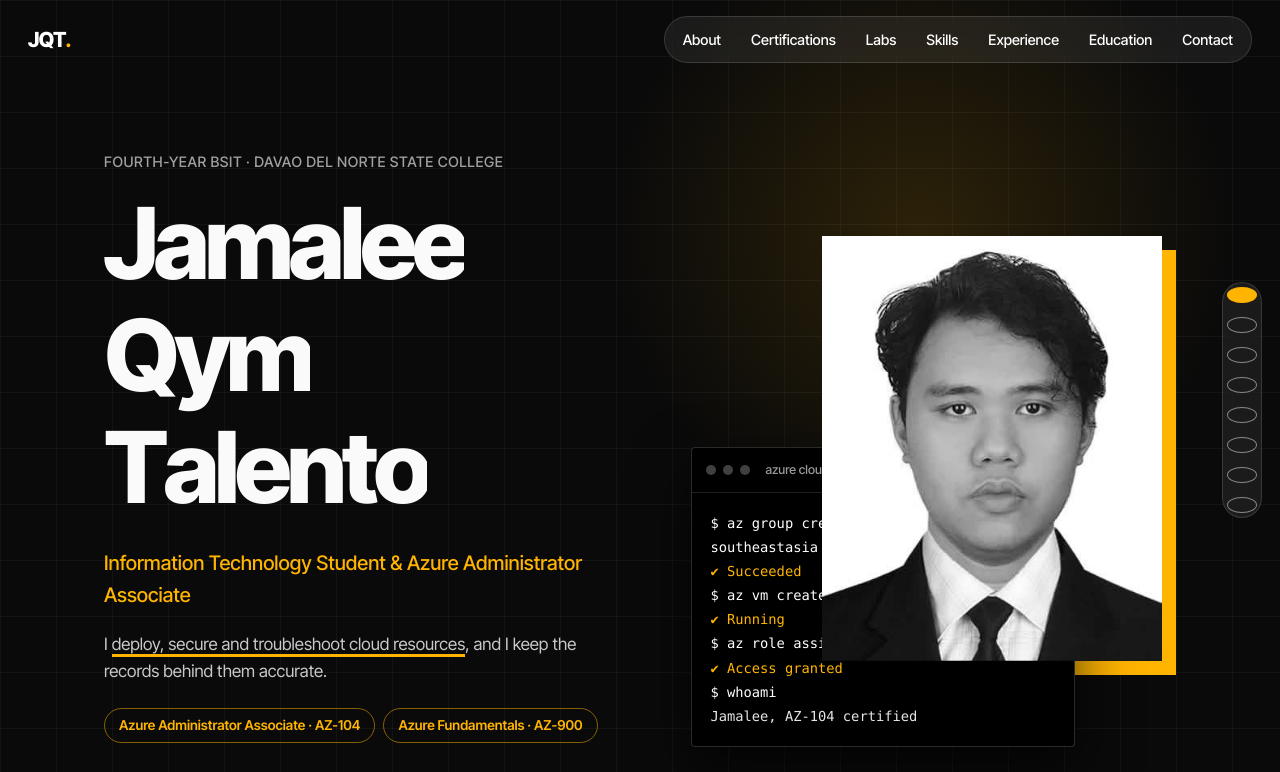
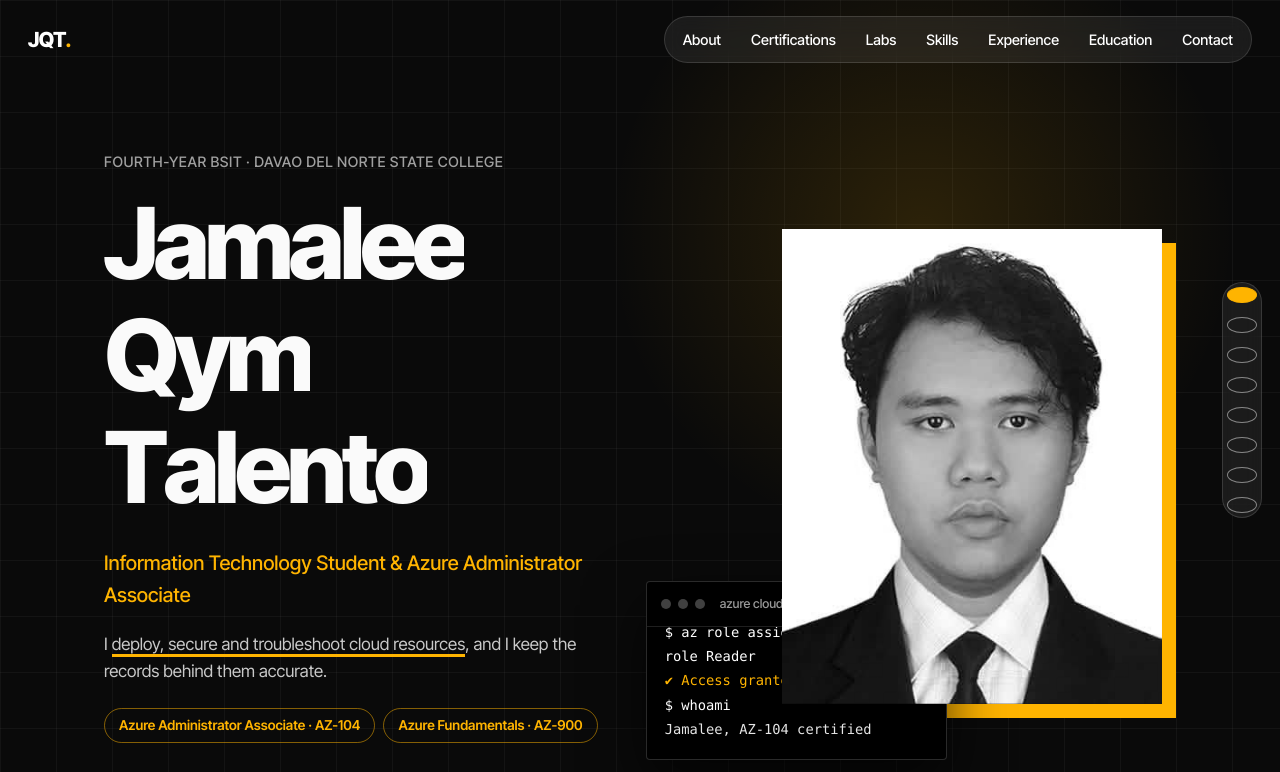
Before and after one commit to talentojamaleeqym-eng/cv-repo, a plain HTML site: page index.html in a window 1280 px wide. Shown: the top 772 px of the page. Drawn offline with Linux system fonts and the light colour scheme.

Commit message:
Make hero portrait prominent: larger photo, smaller terminal that no longer covers it

```diff
--- a/css/styles.css
+++ b/css/styles.css
@@ -67,7 +67,7 @@ body.ready .hero .in-up{opacity:1;transform:none}
 .term .bar{display:flex;gap:7px;align-items:center;padding:12px 14px;border-bottom:1px solid #ffffff1f}
 .term .bar i{width:10px;height:10px;border-radius:50%;background:#ffffff40}
 .term .bar b{margin-left:8px;font-weight:500;font-size:.78rem;color:#999}
-.term pre{font:.86rem/1.75 ui-monospace,Menlo,Consolas,monospace;padding:18px;min-height:190px;white-space:pre-wrap;color:#e6e6e6}
+.term pre{font:.86rem/1.75 ui-monospace,Menlo,Consolas,monospace;padding:18px;height:132px;overflow:hidden;white-space:pre-wrap;color:#e6e6e6}
 .term .ok{color:var(--amber)}.term .cmd{color:#fff}
 .stats{padding-top:56px;border-top:1px solid #ffffff1a}
 .stat-grid{display:grid;grid-template-columns:repeat(3,1fr);gap:24px;padding-bottom:40px}
@@ -151,11 +151,11 @@ footer{background:#000;color:#8a8a8a;text-align:center;padding:30px;font-size:.9
 .badges li:hover{background:var(--amber);color:#000}
 .hl{background:linear-gradient(var(--amber),var(--amber)) 0 100%/0 3px no-repeat;color:inherit;padding-bottom:3px;transition:background-size 700ms var(--out) 1.3s}
 body.ready .hl{background-size:100% 3px}
-.hero-visual{position:relative;padding-bottom:72px}
-.hero .photo{max-width:340px;margin-left:auto}
+.hero-visual{position:relative;padding-bottom:36px}
+.hero .photo{max-width:380px;margin-left:auto}
 .photo img{clip-path:inset(0 0 100% 0);transition:clip-path 700ms var(--out) 250ms,filter var(--t-med)}
 body.ready .photo img{clip-path:inset(0)}
-.hero .term{position:absolute;left:-6%;bottom:0;width:84%;box-shadow:0 24px 60px #000a}
+.hero .term{position:absolute;left:-16%;bottom:-6px;width:66%;box-shadow:0 24px 60px #000a}
 .about-grid{display:grid;grid-template-columns:1.1fr .9fr;gap:64px;align-items:start}
 .hw{display:inline-block;overflow:hidden;vertical-align:top;padding-bottom:.1em;margin-right:.2em}
 .hw>span{display:inline-block;transform:translateY(105%);transition:transform var(--t-med) var(--out);transition-delay:calc(var(--i)*60ms)}
@@ -169,7 +169,7 @@ h2.in .hw>span{transform:none}
 @media(max-width:860px){
  .hero-grid,.about-grid,.skill-cols{grid-template-columns:1fr;gap:40px}
  .stat-grid{grid-template-columns:1fr 1fr}
- .hero .photo{max-width:260px;margin:0}.hero-visual{padding-bottom:0}.hero .term{position:relative;left:auto;width:100%;margin-top:-36px}.tiles{grid-template-columns:1fr}
+ .hero .photo{max-width:260px;margin:0}.hero-visual{padding-bottom:0}.hero .term{position:relative;left:auto;width:100%;margin-top:16px}.tiles{grid-template-columns:1fr}
  .burger{display:block}
  nav{position:fixed;top:64px;left:16px;right:16px;flex-direction:column;background:#0a0a0a;border:1px solid #333;border-radius:var(--r);padding:12px;opacity:0;visibility:hidden;transform:translateY(-10px);transition:opacity var(--t-fast),transform var(--t-fast),visibility var(--t-fast)}
  nav.open{opacity:1;visibility:visible;transform:none}
--- a/js/main.js
+++ b/js/main.js
@@ -92,13 +92,13 @@
     ['cmd','$ az vm create -g rg-cv -n vm-lab01'],['ok','✔ Running'],
     ['cmd','$ az role assignment create --role Reader'],['ok','✔ Access granted'],
     ['cmd','$ whoami'],['','Jamalee, AZ-104 certified']];
-  if(reduce){term.innerHTML=lines.map(function(l){return '<span class="'+l[0]+'">'+l[1]+'</span>'}).join('\n');return}
+  if(reduce){term.innerHTML=lines.map(function(l){return '<span class="'+l[0]+'">'+l[1]+'</span>'}).join('\n');term.scrollTop=term.scrollHeight;return}
   var li=0,ci=0,html='';
   function type(){
     if(li>=lines.length)return;
     var l=lines[li],c=l[0]==='cmd';
-    if(c){ci++;term.innerHTML=html+'<span class="cmd">'+l[1].slice(0,ci)+'</span>▌';if(ci<l[1].length)return setTimeout(type,24)}
-    html+='<span class="'+l[0]+'">'+l[1]+'</span>\n';term.innerHTML=html;li++;ci=0;setTimeout(type,c?300:450);
+    if(c){ci++;term.innerHTML=html+'<span class="cmd">'+l[1].slice(0,ci)+'</span>▌';term.scrollTop=term.scrollHeight;if(ci<l[1].length)return setTimeout(type,24)}
+    html+='<span class="'+l[0]+'">'+l[1]+'</span>\n';term.innerHTML=html;term.scrollTop=term.scrollHeight;li++;ci=0;setTimeout(type,c?300:450);
   }
   setTimeout(type,1300);
 })();
```
